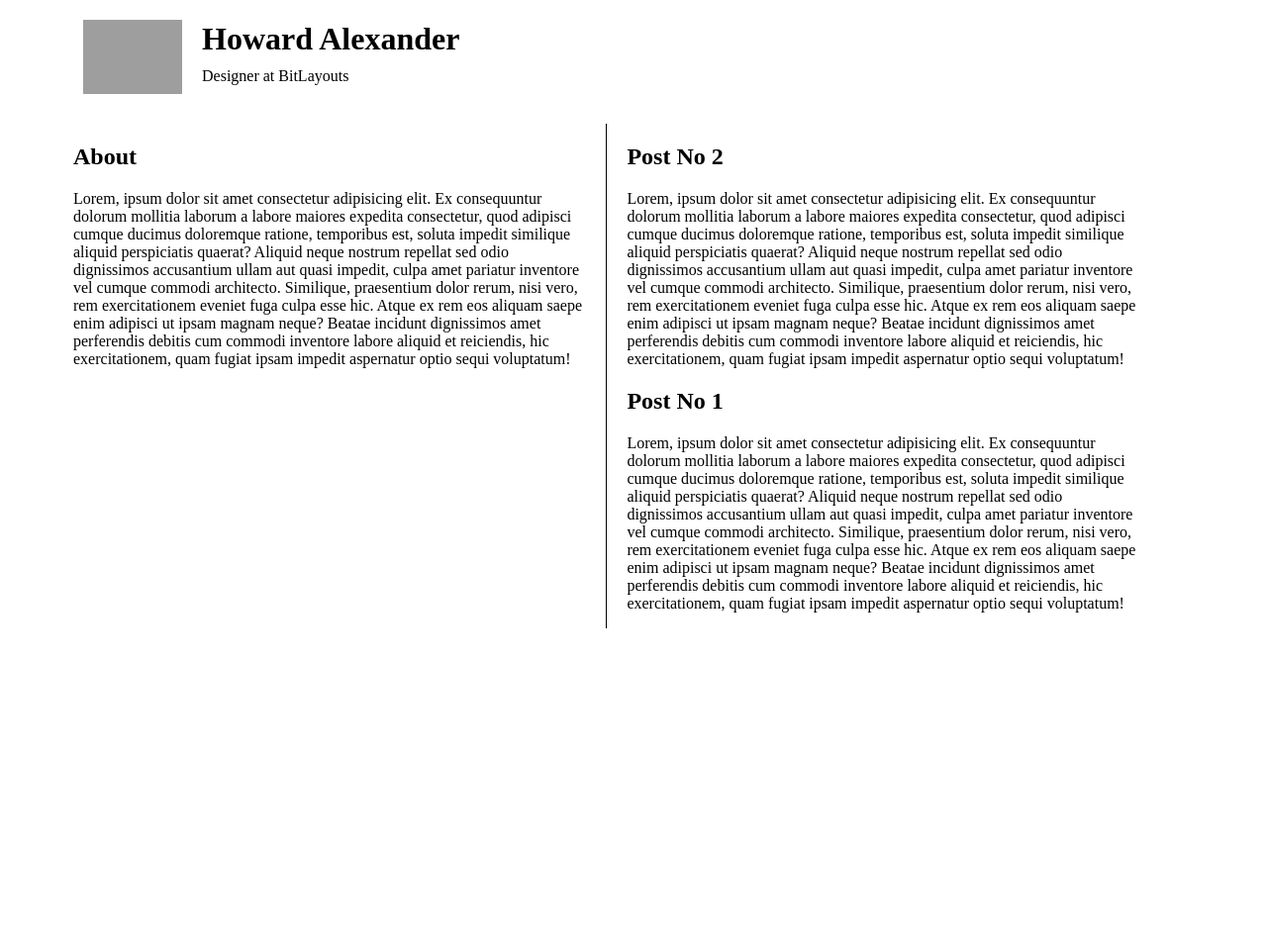
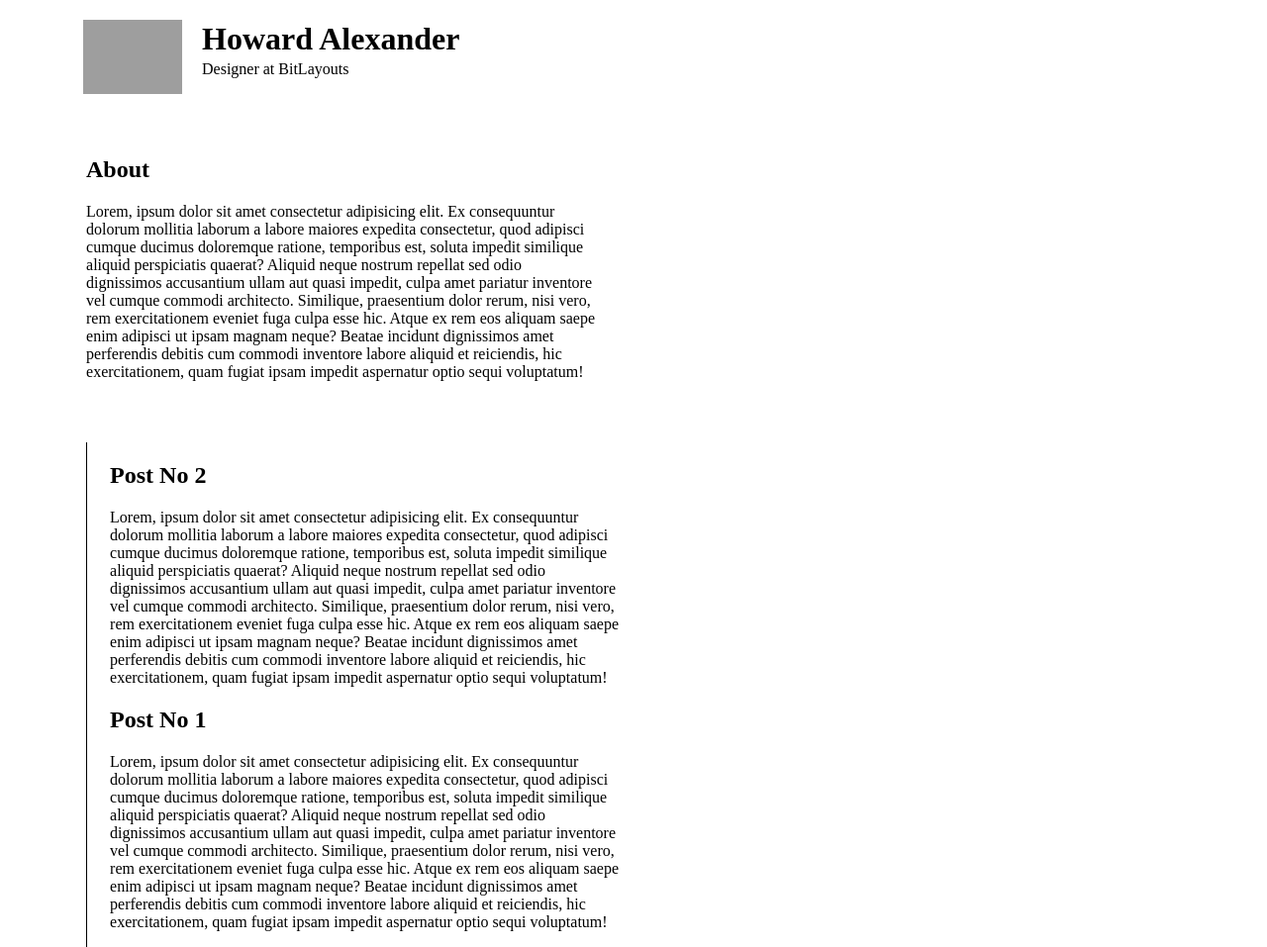
Before and after one commit to sanjami/bit-web, a plain HTML site: page css_12/fixedLayout.html in a window 1280 px wide. Shown: the whole page at 99% size. Before the commit the page ends 800 px from the top, so only its background shows below. Drawn offline with Linux system fonts and the light colour scheme; grey boxes are pictures that could not be loaded.

Commit message:
Responsive layout

```diff
--- a/css_12/fixedLayout.css
+++ b/css_12/fixedLayout.css
@@ -5,8 +5,6 @@ body {
 }
 div {
     float:left;
-
-
 }
 
 img {
@@ -18,18 +16,18 @@ img {
 article {
     float: left;
     width: 45%;
-    margin: 10px;
+    margin: 2%;
 }
 
 article:nth-child(2) {
     float: left;
     border-left: 1px solid black;
-    padding-left: 20px;
+    padding-left: 2%;
 
 }
 header {
     overflow: hidden;
 }
 h1{
-    margin-bottom: 10px;
+    margin-bottom: 1%;
 }
```
